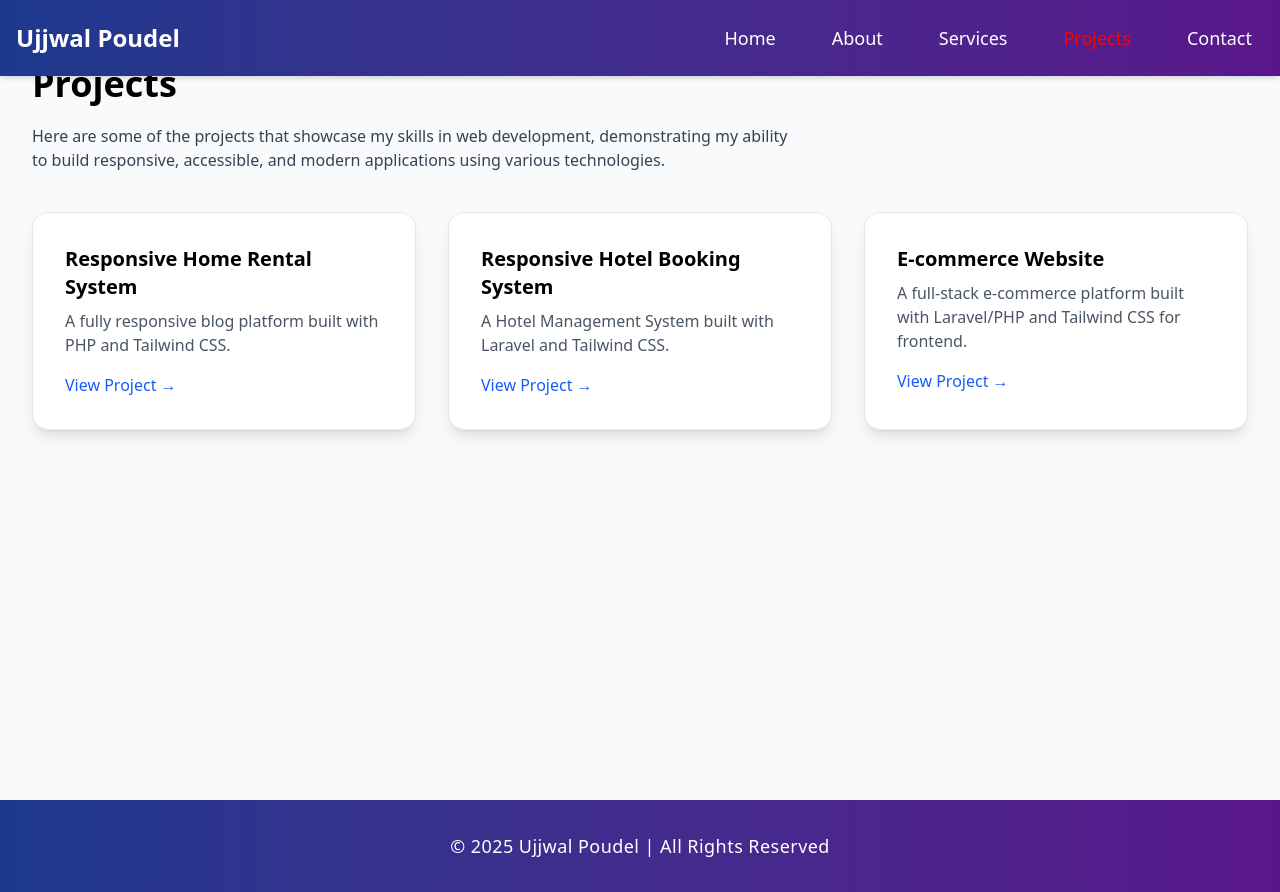
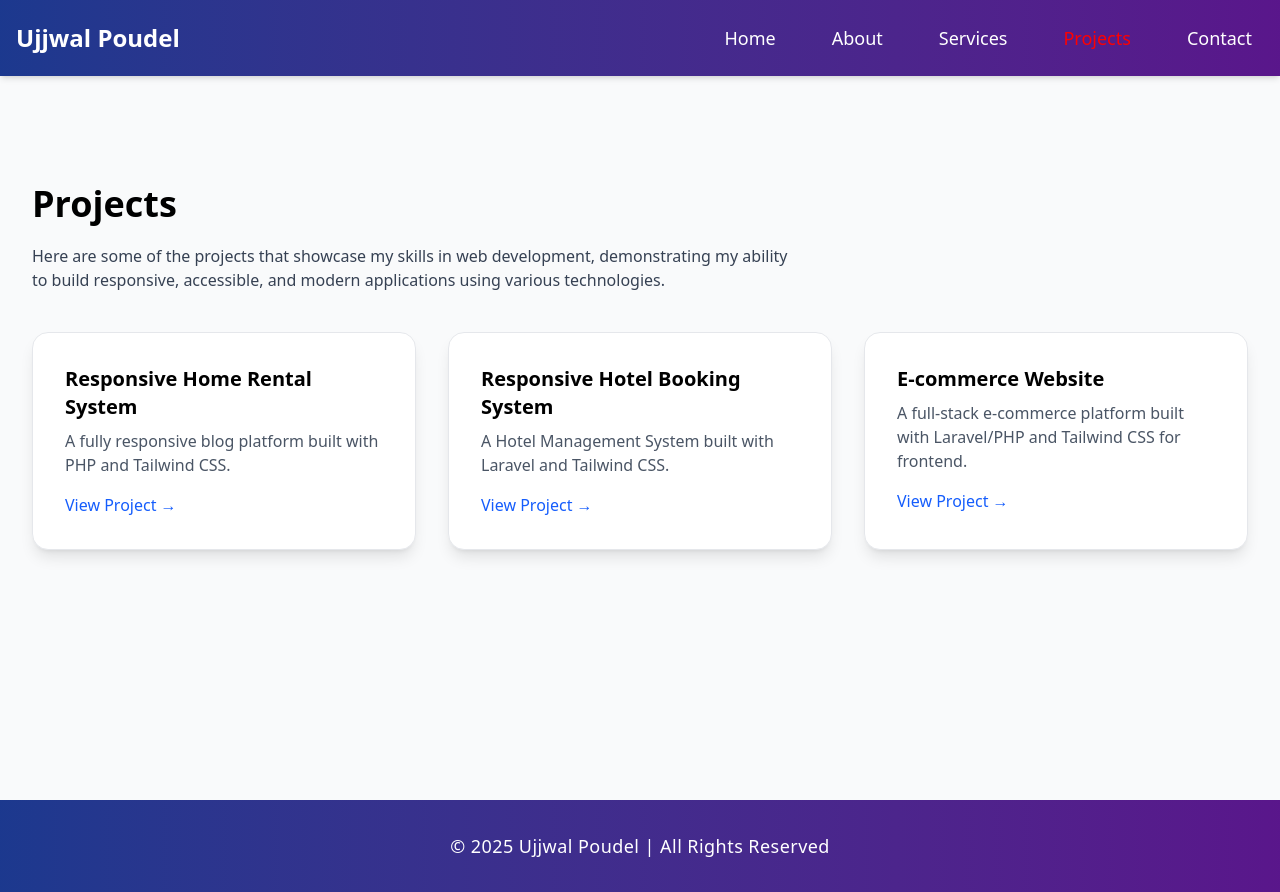
Before and after one commit to ujjwalpoudel17/Portfolio, a React (Vite) app in the folder portfolio/: page /Project in a window 1280 px wide. Built offline with nearby package versions, Linux system fonts and the light colour scheme.

Commit message:
Update Project.jsx

```diff
--- a/portfolio/src/Components/Project/Project.jsx
+++ b/portfolio/src/Components/Project/Project.jsx
@@ -10,7 +10,7 @@ function Project() {
           className="mb-20 animate-fade-in-up"
           style={{ animationDelay: '0.2s' }}
         >
-          <h2 className="text-3xl sm:text-4xl font-bold mb-5 text-center md:text-left">
+          <h2 className="text-3xl sm:text-4xl font-bold mb-5 text-center md:text-left mt-30">
             Projects
           </h2>
           <p className="mb-10 text-center md:text-left text-gray-700 max-w-3xl">
```
